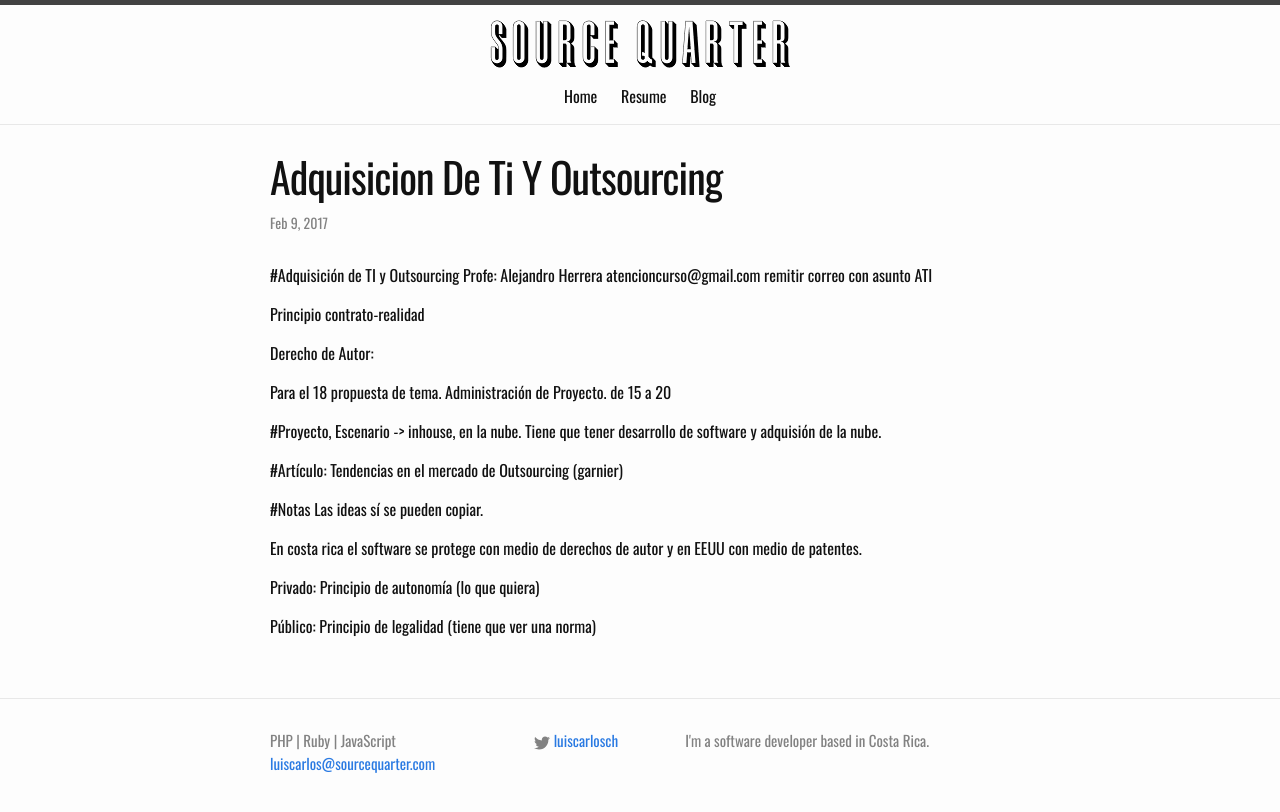
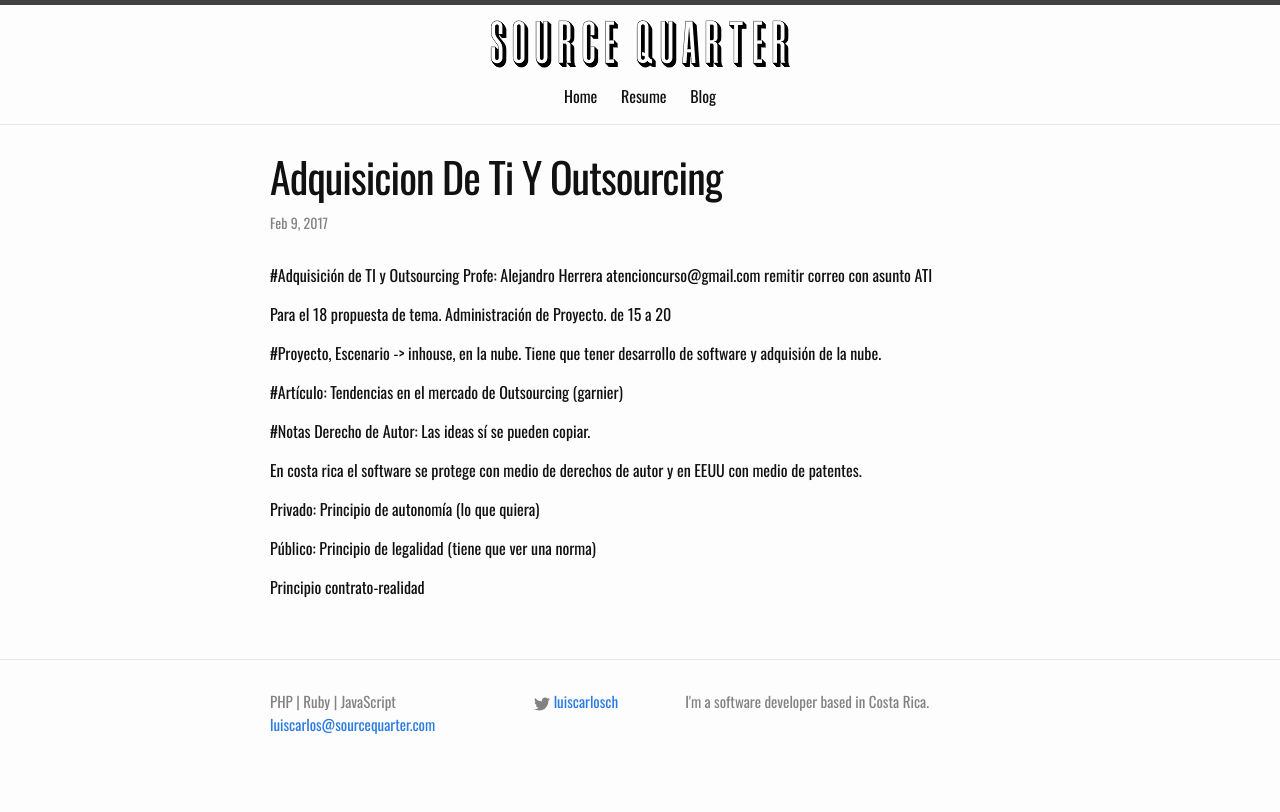
Before and after one commit to lucachaco/sourcequarter-lander, a Jekyll site: the page built from _posts/2017-02-09-adquisicion-de-ti-y-outsourcing.md, in a window 1280 px wide. Shown: the top 812 px of the page. Built offline with Jekyll 4.4.1, drawn with Linux system fonts in a browser that asks for light colours; our own code applies the rules of GitHub Pages for plain Markdown files; part of the change alters nothing that is shown.

```diff
--- a/_posts/2017-02-09-adquisicion-de-ti-y-outsourcing.md
+++ b/_posts/2017-02-09-adquisicion-de-ti-y-outsourcing.md
@@ -1,11 +1,6 @@
 #Adquisición de TI y Outsourcing
 Profe: Alejandro Herrera
 atencioncurso@gmail.com remitir correo con asunto ATI
-
-Principio contrato-realidad
-
-
-Derecho de Autor:
 
 
 Para el 18 propuesta de tema. Administración de Proyecto.
@@ -22,10 +17,12 @@ Tendencias en el mercado de Outsourcing (garnier)
 
 
 #Notas
-Las ideas sí se pueden copiar.
+Derecho de Autor: Las ideas sí se pueden copiar.
 
 En costa rica el software se protege con medio de derechos de autor y en EEUU con medio de patentes.
 
 Privado: Principio de autonomía (lo que quiera)
 
 Público: Principio de legalidad (tiene que ver una norma)
+
+Principio contrato-realidad
```
